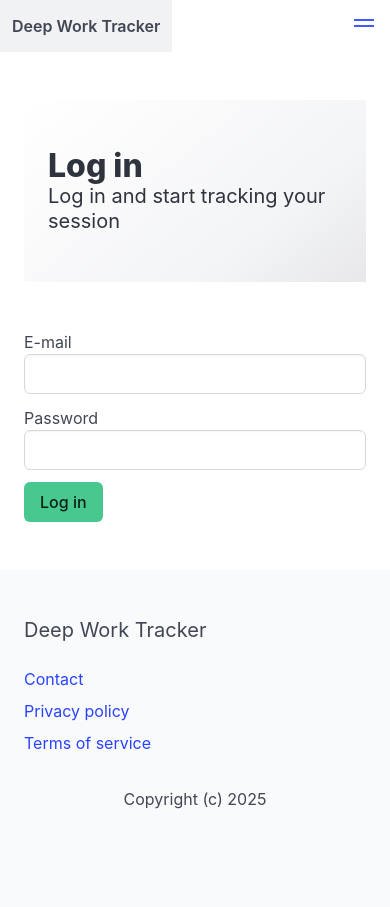
After one commit to jamiul-999/Deep-Work-Tracker, a Django app: page /login/ in a window 390 px wide. The commit adds this page. Run offline with Django 5.2, Linux system fonts and the light colour scheme.

Commit message:
Login page and view created and page responsiveness improved

```diff
--- a/apps/core/templates/core/base.html
+++ b/apps/core/templates/core/base.html
@@ -2,27 +2,33 @@
 <html>
 <head>
     <meta charset="utf-8">
+    <meta name="viewport" content="width=device-width, initial-scale=1">
     <title>{% block title %}{% endblock %}Deep Work Tracker</title>
     <link rel="stylesheet" href="https://cdn.jsdelivr.net/npm/bulma@1.0.2/css/bulma.min.css">
 </head>
 
 <body>
-
     <!-- Navbar -->
     <div id="navbar-app">
-        <nav class="navbar">
+        <nav class="navbar" role="navigation" aria-label="main navigation">
             <div class="navbar-brand">
                 <a href="/" class="navbar-item"><strong>Deep Work Tracker</strong></a>
+
+                <a role="button" class="navbar-burger" aria-label="menu" aria-expanded="false" :class="{'is-active': isActive}" @click="isActive = !isActive">
+                    <span aria-hidden="true"></span>
+                    <span aria-hidden="true"></span>
+                    <span aria-hidden="true"></span>
+                </a>
             </div>
 
-            <div class="navbar-menu">
+            <div class="navbar-menu" :class="{'is-active': isActive}">
                 <div class="navbar-end">
                     <a href="{% url "plans" %}" class="navbar-item">Plans</a>
 
                     <div class="navbar-item">
                         <div class="buttons">
                             <a href="{% url "signup" %}" class="button is-success"><strong>Sign up</strong></a>
-                            <a href="#" class="button">Log in</a>
+                            <a href="{% url "login" %}" class="button">Log in</a>
                         </div>
                     </div>
                 </div>
@@ -37,26 +43,37 @@
      </section>
 
      <footer class="footer">
-        <div class="column is-multiline">
-            <div class="column is-4">
-                <h2 class="subtitle">Deep Work Tracker</h2>
-            </div>
-
+        <div class="container">
+            <div class="columns is-multiline">
+                <div class="column is-4">
+                    <h2 class="subtitle">Deep Work Tracker</h2>
+                </div>
             <div class="column is-offset-6 is-2">
                 <ul>
-                    <li><a href="#">Contact</a></li>
-                    <li><a href="{% url "privacy" %}">Privacy policy</a></li>
-                    <li><a href="{% url "terms" %}">Terms of service</a></li>
+                    <li class="mb-2"><a href="#">Contact</a></li>
+                    <li class="mb-2"><a href="{% url "privacy" %}">Privacy policy</a></li>
+                    <li class="mb-2"><a href="{% url "terms" %}">Terms of service</a></li>
                 </ul>
             </div>
-
             <div class="column is-12 has-text-centered">
                 <p>Copyright (c) 2025</p>
             </div>
         </div>
-    </footer>
+    </div>
+</footer>
+
     <!--Scripts-->
     <script src="https://unpkg.com/vue@3/dist/vue.global.js"></script>
+        <script>
+            const NavbarApp = {
+                data() {
+                    return {
+                        isActive: false
+                    }
+                }
+            }
+            Vue.createApp(NavbarApp).mount("#navbar-app")
+        </script>
     {% block scripts %}
     {% endblock %}
     <!--End of scripts-->
--- /dev/null
+++ b/apps/userprofile/templates/userprofile/login.html
@@ -0,0 +1,55 @@
+{% extends "core/base.html" %}
+
+{% block title %}Log in | {% endblock %}
+
+{% block content %}
+    <section class="hero is-medium is-light is-bold">
+    <div class="hero-body">
+        <div class="container">
+            <h1 class="title">Log in</h1>
+            <h2 class="subtitle">Log in and start tracking your session</h2>
+        </div>
+    </div>
+    </section>
+
+    <div class="columns" id="signup-app">
+        <div class="column is-6 is-offset-3">
+            <form method="post" action="." class="mt-6">
+                {% csrf_token %}
+                {% if form.errors %}
+                    <div class="notification is-danger">
+                        {{ form.non_field_errors }}
+
+                        {% for field in form %}
+                            {% if field.errors %}{{ field.label }}: {{ field.errors|striptags }}{% endif %}
+                        {% endfor %}
+                    </div>
+                {% endif %}
+
+                <div class="field">
+                    <label>E-mail</label>
+
+                    <div class="control">
+                        <input type="email" name="username" id="id_username" class="input" v-model="username">
+                    </div>
+
+                </div>
+
+                <div class="field">
+                    <label>Password</label>
+
+                    <div class="control">
+                        <input type="password" name="password" id="id_password" class="input">
+                    </div>
+
+                </div>
+
+                <div class="field">
+                    <div class="control">
+                        <button class="button is-success">Log in</button>
+                    </div>
+                </div>
+            </form>
+        </div>
+    </div>
+{% endblock %}
--- a/deep_work_tracker/urls.py
+++ b/deep_work_tracker/urls.py
@@ -16,6 +16,7 @@ Including another URLconf
 """
 
 from django.contrib import admin
+from django.contrib.auth import views as auth_views
 from django.urls import path
 
 from apps.core.views import frontpage, privacy, terms, plans
@@ -30,4 +31,5 @@ urlpatterns = [
 
     # Auth
     path("signup/", signup, name="signup"),
+    path("login/", auth_views.LoginView.as_view(template_name="userprofile/login.html"), name="login"),
 ]
```
Also changed, not shown: db.sqlite3.
